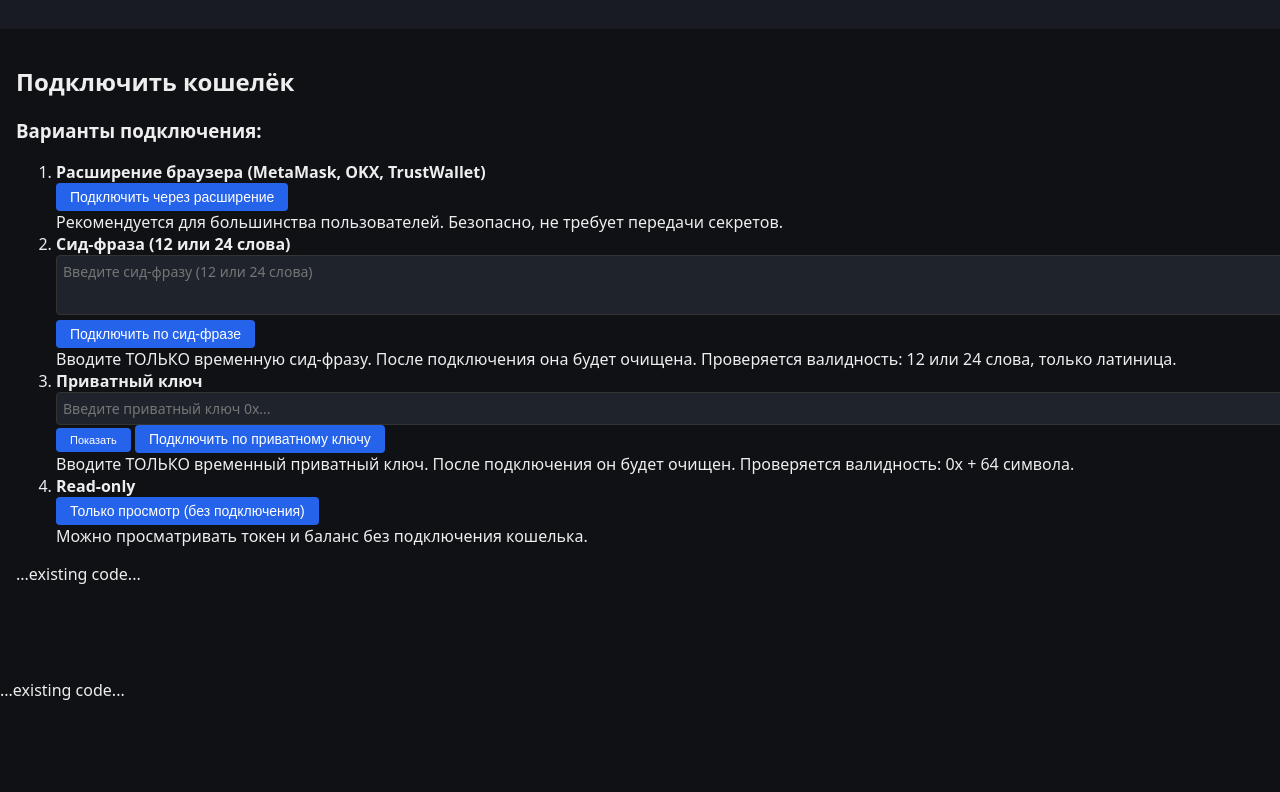
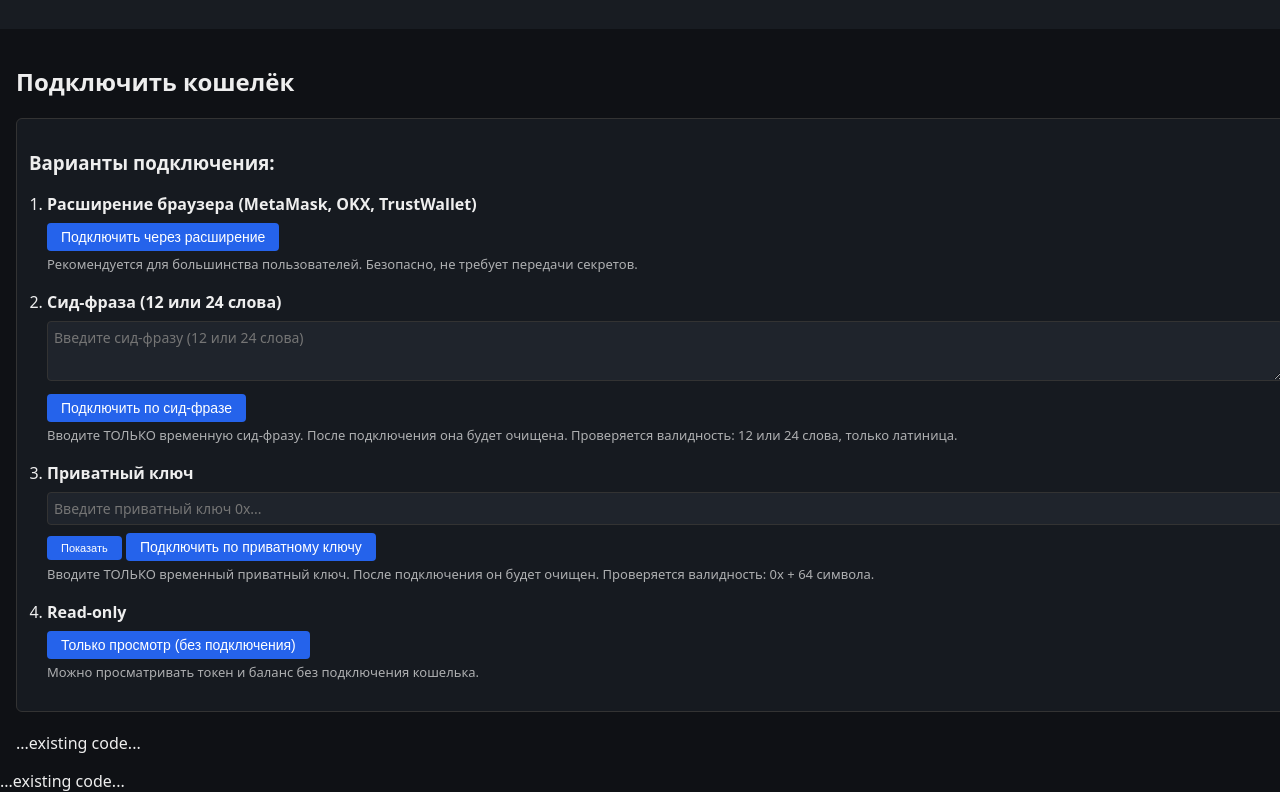
Before and after one commit to Avertenandor/gettoken, a plain HTML site: page index.html in a window 1280 px wide. Shown: the part 99-891 px from the top of the page. Before the commit the page ends 800 px from the top, so only its background shows below. Drawn offline with Linux system fonts and the light colour scheme.

Commit message:
UI: улучшено оформление раздела подключения кошелька (inline-стили)

```diff
--- a/index.html
+++ b/index.html
@@ -3,6 +3,14 @@
 <head>
   ...existing code...
   <link rel="stylesheet" href="/css/style.css" />
+  <style>
+    .connect-options { margin: 20px 0; padding: 12px; border: 1px solid #333; border-radius: 6px; background: #161a20; }
+    .connect-options ol { margin: 0; padding-left: 18px; }
+    .connect-options li { margin-bottom: 18px; }
+    .connect-options button { margin-top: 8px; }
+    .connect-options .hint { font-size: 13px; opacity: 0.7; margin-top: 4px; }
+    .connect-options textarea, .connect-options input { margin-top: 8px; }
+  </style>
   ...existing code...
 </head>
 <body>
```
